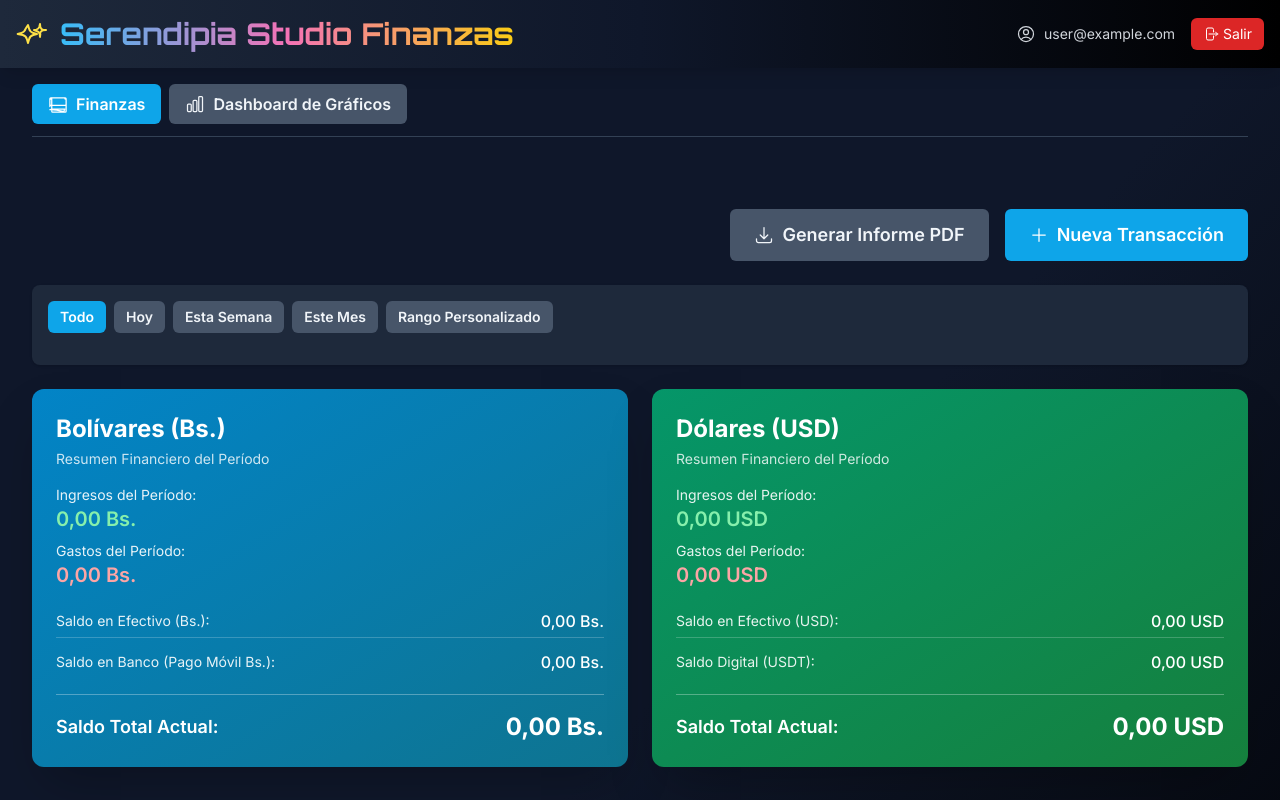
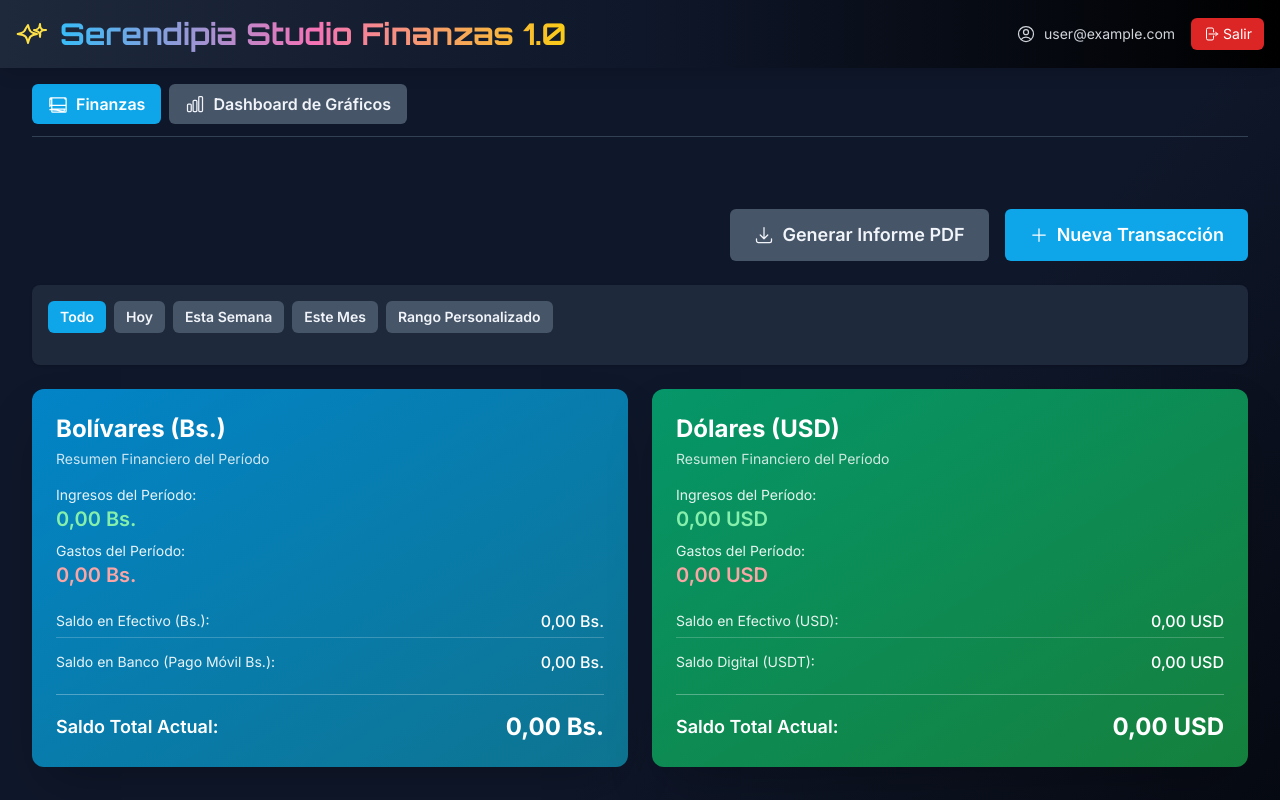
Before and after one commit to luisferdinang/serendipiapp-5.0, a React (Vite) app: page / in a window 1280 px wide. Shown: the top 800 px of the page. Built offline with nearby package versions, Linux system fonts and the light colour scheme; no server answers; the database is empty; sample sign-in values are in the browser's storage.

Commit message:
Actualizar título a 'Serendipia Studio Finanzas 1.0'

```diff
--- a/constants.ts
+++ b/constants.ts
@@ -1,6 +1,6 @@
 import { PaymentMethod, Currency, PaymentMethodOption, FilterPeriod } from './types';
 
-export const APP_TITLE = "Serendipia Studio Finanzas";
+export const APP_TITLE = "Serendipia Studio Finanzas 1.0";
 
 export const PAYMENT_METHOD_OPTIONS: PaymentMethodOption[] = [
   { id: PaymentMethod.PAGO_MOVIL_BS, label: 'Pago Móvil (Bs.)', currency: Currency.BS, accountType: 'bank' },
--- a/index.html
+++ b/index.html
@@ -4,7 +4,7 @@
 <head>
   <meta charset="UTF-8"/>
   <meta name="viewport" content="width=device-width, initial-scale=1.0">
-  <title>Serendipia Finance</title>
+  <title>Serendipia Studio Finanzas 1.0</title>
   <script src="https://cdn.tailwindcss.com"></script>
   <style>
     body {
```
